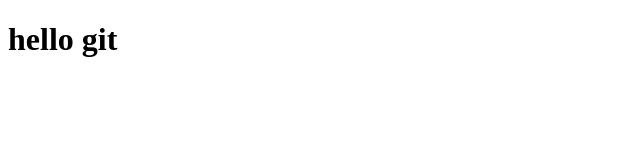
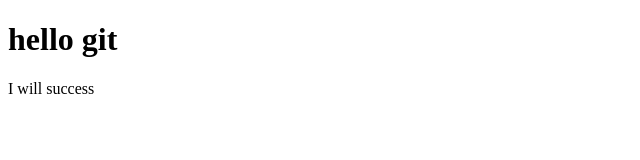
Before and after one commit to Ahmadkhz30/project_one, a plain HTML site: page index.html in a window 1280 px wide. Shown: the whole page, without its empty margins (0-640 px from the left). Drawn offline with Linux system fonts and the light colour scheme.

Commit message:
changing

```diff
--- a/index.html
+++ b/index.html
@@ -7,5 +7,6 @@
 </head>
 <body>
     <h1>hello git</h1>
+    <p>I will success</p>
 </body>
 </html>
```
